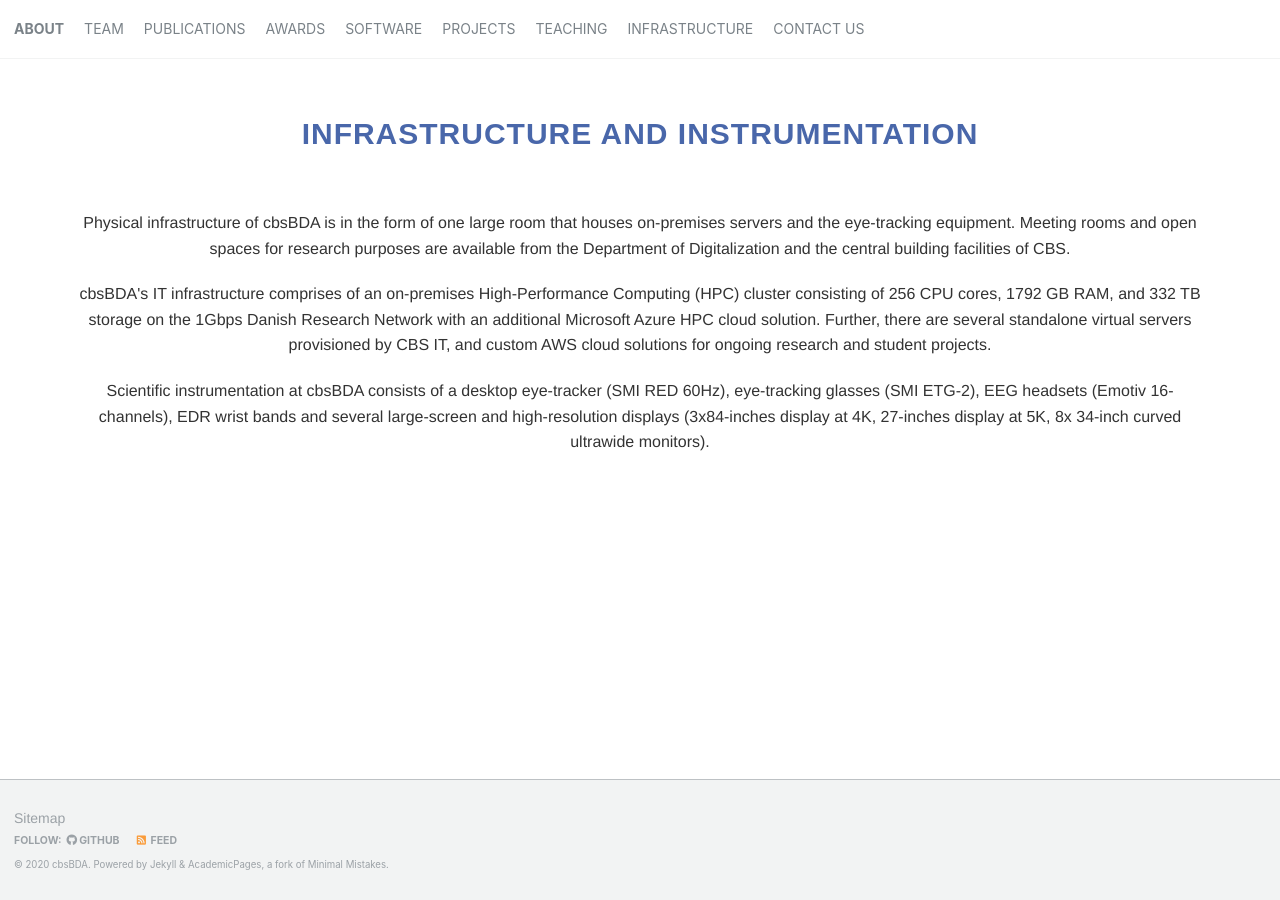
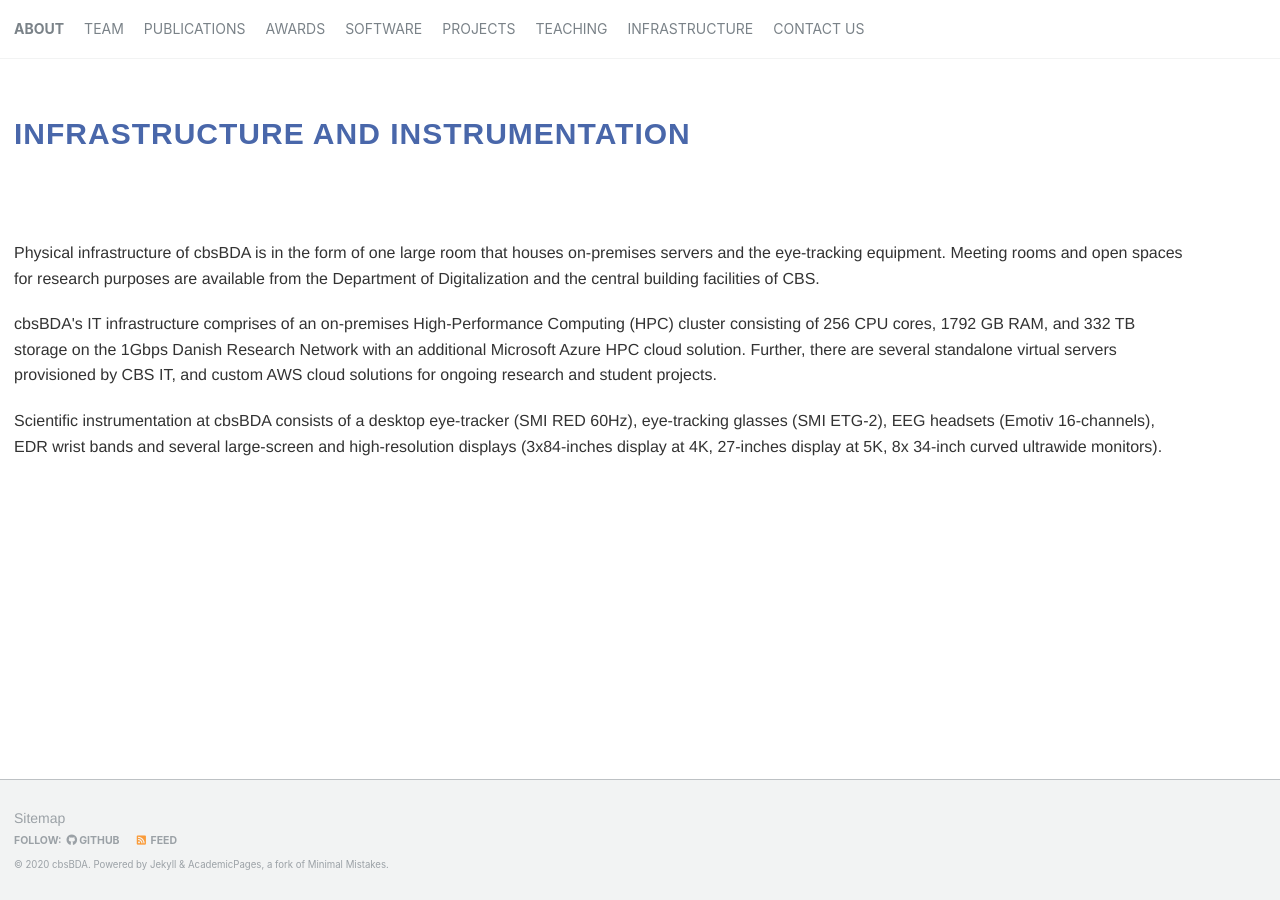
Before and after one commit to cbsBDA/cbsBDA-homepage, a Jekyll site: the page built from _pages/infrastructure.md, in a window 1280 px wide. Built offline with Jekyll 4.4.1, drawn with Linux system fonts in a browser that asks for light colours.

Commit message:
Update infrastructure.md

```diff
--- a/_pages/infrastructure.md
+++ b/_pages/infrastructure.md
@@ -9,19 +9,19 @@ author_profile: true
 <!-- Section: about -->
 <section id="infrastructure" class="home-section">
   <div class="heading-about">
-    <div class="container text-center">
+    <div class="container w-100 p-0 m-0">
       <div class="row">
-        <div class="col-lg-8 col-lg-offset-2 m-auto">
+        <div class="col-lg-8 col-lg-offset-2 m-0">
           <div class="wow bounceInDown" data-wow-delay="0.4s">
             <div class="section-heading">
-              <h2 class="mb-0">INFRASTRUCTURE AND INSTRUMENTATION</h2>
+              <h2 class="text-left">INFRASTRUCTURE AND INSTRUMENTATION</h2>
             </div>
           </div>
         </div>
       </div>
     </div>
   </div>
-  <div class="container">
+  <div class="container p-0 m-0">
     <div class="row">
       <div class="col-lg-2 col-lg-offset-5"> <br>
       </div>
@@ -29,7 +29,7 @@ author_profile: true
     <br>
     <br>
     <div class="row">
-      <div class="col-xs-12 col-sm-12 col-md-12 text-center">
+      <div class="col-xs-12 col-sm-12 col-md-12">
         <p>Physical infrastructure of cbsBDA is in the form of one large room that houses on-premises servers and the eye-tracking equipment. Meeting rooms and open spaces for research purposes are available from the Department of Digitalization and the central building facilities of CBS. </p>
         <p>cbsBDA's IT infrastructure comprises of an on-premises High-Performance Computing (HPC) cluster consisting of  256 CPU cores, 1792 GB RAM, and 332  TB  storage on the 1Gbps Danish Research Network with an additional Microsoft Azure HPC cloud solution. Further, there are several standalone virtual servers provisioned by CBS IT, and custom AWS cloud solutions for ongoing research and student projects. </p>
         <p>Scientific instrumentation at cbsBDA consists of a desktop eye-tracker (SMI RED 60Hz), eye-tracking glasses (SMI ETG-2), EEG headsets (Emotiv 16-channels), EDR wrist bands and several large-screen and high-resolution displays (3x84-inches display at 4K, 27-inches display at 5K, 8x 34-inch curved ultrawide monitors).</p>
```
